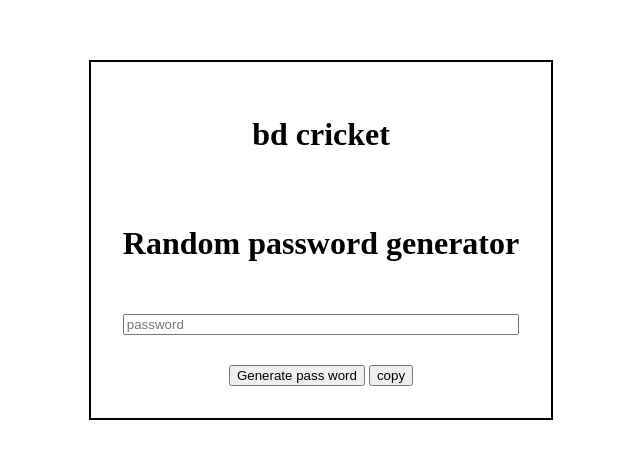
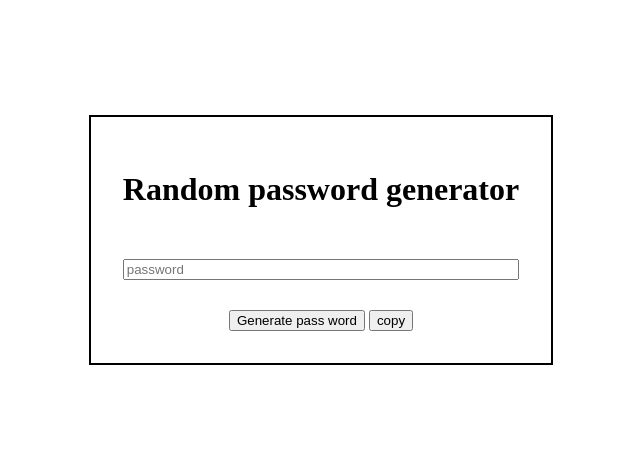
Before and after one commit to TanvirFahadBd/Random-Password-Generator, a plain HTML site: page index.html in a window 1280 px wide. Shown: the part 168-626 px from the top of the page, without its empty margins (319-959 px from the left). Drawn offline with Linux system fonts and the light colour scheme.

Commit message:
chainging  html

```diff
--- a/index.html
+++ b/index.html
@@ -9,7 +9,6 @@
 <body>
     <div class="conteiner">
         <div class="main-flex">
-            <h1>bd cricket</h1>
             <h1>Random password generator</h1>
             <input type="password" id="password" placeholder="password">
             <div class="btns">
```
